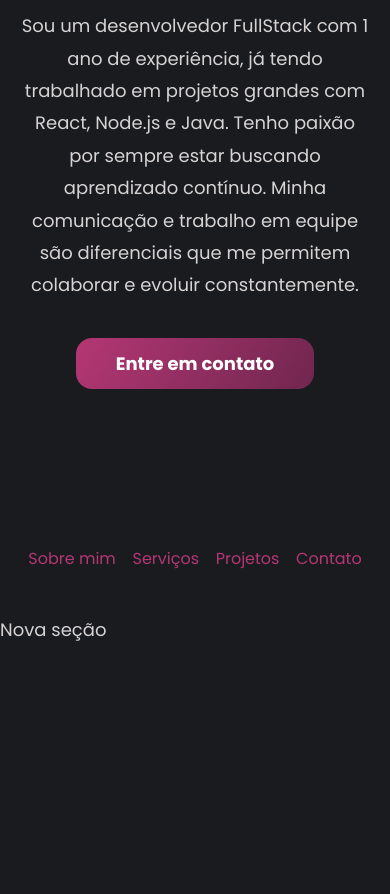
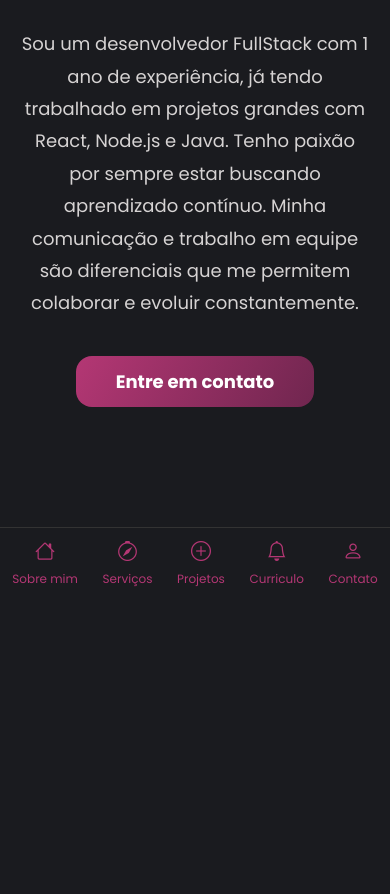
Before and after one commit to PauloVictordSouza/Portifolio, a plain HTML site: page index.html in a window 390 px wide. Shown: the part 248-1142 px from the top of the page. Before the commit the page ends 914 px from the top, so only its background shows below. Drawn offline with nearby package versions, Linux system fonts and the light colour scheme.

Commit message:
alteração no modelo de menu mobile

```diff
--- a/index.html
+++ b/index.html
@@ -1,10 +1,13 @@
 <!DOCTYPE html>
-<html lang="en">
+<html lang="pt-BR">
 <head>
   <meta charset="UTF-8">
   <meta name="viewport" content="width=device-width, initial-scale=1.0">
   <title>Document</title>
+
   <link rel="stylesheet" href="style.css">
+
+  <link rel="stylesheet" href="https://cdn.jsdelivr.net/npm/bootstrap-icons@1.10.5/font/bootstrap-icons.css">
 </head>
 <body>
   <header>
@@ -16,19 +19,58 @@
     </div>
   </header>
 
-    <nav>
+
+  <nav class="desktop-nav">
     <img src="assets/images/logo (1).png" alt="Logo Paulo Victor">
     <ul id="menu-list">
       <a href="">Sobre mim</a>
       <a href="">Serviços</a>
+      <a href="">Curriculo</a>
       <a href="">Projetos</a>
       <a href="">Contato</a>
     </ul>
   </nav>
+
   <section>
     <p>Nova seção</p>
   </section>
 
+  <nav class="mobile-nav">
+    <ul>
+      <li>
+        <a href="#">
+          <i class="bi bi-house"></i>
+          <span>Sobre mim</span>
+        </a>
+      </li>
+      <li>
+        <a href="#">
+          <i class="bi bi-compass"></i>
+          <span>Serviços</span>
+        </a>
+      </li>
+      <li>
+        <a href="#">
+          <i class="bi bi-plus-circle"></i>
+          <span>Projetos</span>
+        </a>
+      </li>
+      <li>
+        <a href="#">
+          <i class="bi bi-bell"></i>
+          <span>Curriculo</span>
+        </a>
+      </li>
+      <li>
+        <a href="#">
+          <i class="bi bi-person"></i>
+          <span>Contato</span>
+        </a>
+      </li>
+    </ul>
+  </nav>
+
+  <!-- Script de título -->
   <script src="assets/scripts/titleanimation.js"></script>
 </body>
 </html>
--- a/style.css
+++ b/style.css
@@ -42,6 +42,10 @@ p {
   margin-bottom: 1.25rem;
 }
 
+section {
+  height: 5000px;
+}
+
 button {
   background: linear-gradient(120deg, #B43774, #70264F);
   border-radius: 16px;
@@ -70,7 +74,8 @@ header .container {
   height: fit-content;
   padding: 0 6.25rem;
 }
-header .container img{
+
+header .container img {
   display: none;
 }
 
@@ -83,13 +88,18 @@ header .container h1 {
     border-right: 2px solid white;
     padding-right: 0.3125rem;
     animation: blink 0.7s infinite;
+    display: inline-block;
+    white-space: nowrap;
+    min-width: 200px;
   }
+
 
 @keyframes blink {
   50% { border-color: transparent; }
 }
 
-nav{
+/* Menu Desktop */
+.desktop-nav {
   display: flex;
   height: 75px;
   justify-content: space-between;
@@ -100,32 +110,31 @@ nav{
   background-color: var(--bg-dark);
 }
 
-nav ul{
+.desktop-nav ul {
   width: 100%;
   display: flex;
   justify-content: space-around;
 }
 
-nav ul a{
+.desktop-nav ul a {
   font-size: 1.5rem;
   color: var(--pink);
   text-decoration: none;
 }
 
-nav img{
+.desktop-nav img {
   height: 45px;
   margin: 0;
 }
 
-/* RESPONSIVIDADE HEADER*/
-
-@media (max-width: 1000px){
-    nav ul a{
+/* RESPONSIVIDADE HEADER */
+@media (max-width: 1000px) {
+  .desktop-nav ul a {
     font-size: 1.125rem;
   }
 }
 
-/* entre 930px e 780px */
+/* Entre 930px e 780px */
 @media (max-width: 930px) and (min-width: 781px) {
   header .container {
     padding: 0 4.125rem;
@@ -134,81 +143,103 @@ nav img{
   h1 {
     font-size: 2.25rem;
   }
-    nav {
+  .desktop-nav {
     padding: 0 4.125rem;
   }
-    nav ul a {
+  .desktop-nav ul a {
     font-size: 1.25rem;
   }
 }
 
-/*Tablet*/
+/* Tablet */
 @media (max-width: 780px) {
-    header .container{
+  header .container {
     padding: 0 3.125rem;
     width: 100%;
   }
-    header .container img{
+  header .container img {
     display: inline;
     margin-bottom: 2.1875rem;
   }
   h1 {
     font-size: 2rem;
   }
-    nav{
+  .desktop-nav {
     padding: 0 3.125rem;
   }
-    nav img{
+  .desktop-nav img {
     display: none;
   }
-    nav ul{
+  .desktop-nav ul {
     padding: 0;
   }
-    nav ul a{
+  .desktop-nav ul a {
     font-size: 1rem;
   }
 }
 
-/*celular*/
-@media (max-width: 467px) {
-    header .container{
+/* Celular */
+@media (max-width: 480px) {
+  header .container {
     padding: 0 1.25rem;
     width: 100%;
     text-align: center;
   }
-    nav{
-        padding: 0 1.25rem;
+
+  .desktop-nav {
+    display: none;
   }
-    nav ul {
-        flex-wrap: nowrap;
-        overflow-x: auto;
+
+  /* Menu Mobile */
+  .mobile-nav {
+    display: block;
+    position: fixed;
+    bottom: 0;
+    left: 0;
+    width: 100%;
+    background-color: var(--bg-dark);
+    border-top: 1px solid #333;
+    z-index: 1000;
   }
-    nav ul a {
-        white-space: nowrap;
+
+  .mobile-nav ul {
+    display: flex;
+    justify-content: space-around;
+    align-items: center;
+    margin: 0;
+    padding: 0.5rem 0;
+    list-style: none;
   }
-    h1 {
+
+  .mobile-nav li a {
+    color: var(--pink);
+    text-decoration: none;
+    display: flex;
+    flex-direction: column;
+    align-items: center;
     font-size: 1.25rem;
   }
-    nav ul {
-        flex-direction: row;
-        align-items: center;
+
+  .mobile-nav li a span {
+    font-size: 0.75rem;
+    margin-top: 0.25rem;
   }
 }
 
-/* menor que 400px */
+/* Menor que 350px */
 @media (max-width: 350px) {
   header .container {
     padding: 0 0.625rem;
     text-align: center;
   }
-    nav {
+  .desktop-nav {
     padding: 0 0.625rem;
   }
-    nav ul {
+  .desktop-nav ul {
     flex-direction: row;
     align-items: center;
   }
-    nav ul a {
+  .desktop-nav ul a {
     font-size: 0.875rem;
     margin-bottom: 0.5rem;
   }
```
Lines whose indentation alone changed are shown as unchanged.
